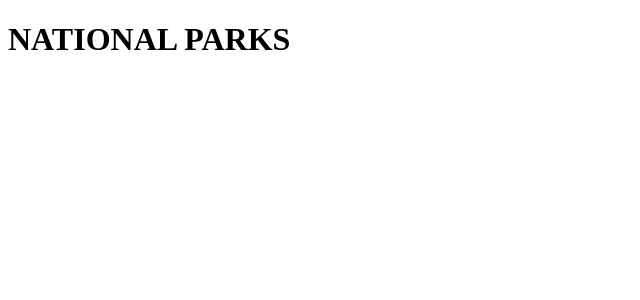
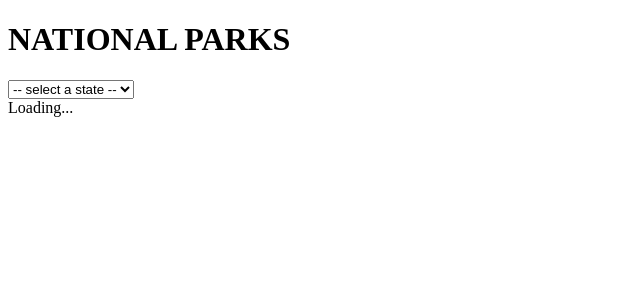
Before and after one commit to ryrysmiley/NationalParksProject, a React (Create React App) app: page / in a window 1280 px wide. Shown: the top 300 px of the page, without its empty margins (0-640 px from the left). Built offline with nearby package versions, Linux system fonts and the light colour scheme.

Commit message:
getting parks based on states

```diff
--- a/src/App.js
+++ b/src/App.js
@@ -1,7 +1,9 @@
+import { ParkList } from "./ParkList.js";
 function App() {
 	return (
 		<div>
 			<h1>NATIONAL PARKS</h1>
+			<ParkList />
 		</div>
 	);
 }
--- /dev/null
+++ b/src/ParkList.js
@@ -0,0 +1,75 @@
+import React, { useState, useEffect, useRef } from "react";
+import { stateCodes } from "./Util";
+export function ParkList() {
+	const [error, setError] = useState(null);
+	const [isLoading, setIsLoading] = useState(false);
+	const [items, setItems] = useState([]);
+	const [stateCode, setStateCode] = useState(undefined);
+	const stateList = useRef(null);
+
+	// Note: the empty deps array [] means
+	// this useEffect will run once
+	// similar to componentDidMount()
+	useEffect(() => {
+		if (stateCode) {
+			fetch(
+				`https://developer.nps.gov/api/v1/parks?stateCode=${stateCode}&limit=50&start=0&api_key=gRyYNgbX0OguVok1HtmebuRAJ9P5c320vsQhH1bD`
+			)
+				.then((res) => res.json())
+				.then(
+					(result) => {
+						setIsLoading(true);
+						setItems(result.data);
+					},
+					// Note: it's important to handle errors here
+					// instead of a catch() block so that we don't swallow
+					// exceptions from actual bugs in components.
+					(error) => {
+						setIsLoading(true);
+						setError(error);
+					}
+				);
+		}
+	}, [stateCode]);
+
+	function handleChange(event) {
+		setStateCode(stateList.value);
+		console.log(stateList.value);
+	}
+
+	return (
+		<div>
+			<select ref={stateList} onChange={handleChange}>
+				<option disabled selected value>
+					-- select a state --
+				</option>
+				{stateCodes.map((code) => (
+					<option value={code.stateCode}>{code.name}</option>
+				))}
+			</select>
+			{error && <div>Error: {error.message}</div>}
+			{!isLoading && <div>Loading...</div>}
+			<ul>
+				{items.map((item) => (
+					<li>{item.fullName}</li>
+				))}
+			</ul>
+		</div>
+	);
+
+	/*
+	if (error) {
+		return <div>Error: {error.message}</div>;
+	} else if (!isLoaded) {
+		return <div>Loading...</div>;
+	} else {
+		return (
+			<ul>
+				{items.map((item) => (
+					<li>{item.fullName}</li>
+				))}
+			</ul>
+		);
+	}
+	*/
+}
--- /dev/null
+++ b/src/Util.js
@@ -0,0 +1,52 @@
+export const stateCodes = [
+	{ name: "Alabama", stateCode: "AL" },
+	{ name: "Alaska", stateCode: "AK" },
+	{ name: "Arizona", stateCode: "AZ" },
+	{ name: "Arkansas", stateCode: "AR" },
+	{ name: "California", stateCode: "CA" },
+	{ name: "Colorado", stateCode: "CO" },
+	{ name: "Connecticut", stateCode: "CT" },
+	{ name: "Delaware", stateCode: "DE" },
+	{ name: "Florida", stateCode: "FL" },
+	{ name: "Georgia", stateCode: "GA" },
+	{ name: "Hawaii", stateCode: "HI" },
+	{ name: "Idaho", stateCode: "ID" },
+	{ name: "Illinois", stateCode: "IL" },
+	{ name: "Indiana", stateCode: "IN" },
+	{ name: "Iowa", stateCode: "IA" },
+	{ name: "Kansas", stateCode: "KS" },
+	{ name: "Kentucky", stateCode: "KY" },
+	{ name: "Louisiana", stateCode: "LA" },
+	{ name: "Maine", stateCode: "ME" },
+	{ name: "Maryland", stateCode: "MD" },
+	{ name: "Massachusetts", stateCode: "MA" },
+	{ name: "Michigan", stateCode: "MI" },
+	{ name: "Minnesota", stateCode: "MN" },
+	{ name: "Mississippi", stateCode: "MS" },
+	{ name: "Missouri", stateCode: "MO" },
+	{ name: "Montana", stateCode: "MT" },
+	{ name: "Nebraska", stateCode: "NE" },
+	{ name: "Nevada", stateCode: "NV" },
+	{ name: "New Hampshire", stateCode: "NH" },
+	{ name: "New Jersey", stateCode: "NJ" },
+	{ name: "New Mexico", stateCode: "NM" },
+	{ name: "New York", stateCode: "NY" },
+	{ name: "North Carolina", stateCode: "NC" },
+	{ name: "North Dakota", stateCode: "ND" },
+	{ name: "Ohio", stateCode: "OH" },
+	{ name: "Oklahoma", stateCode: "OK" },
+	{ name: "Oregon", stateCode: "OR" },
+	{ name: "Pennsylvania", stateCode: "PA" },
+	{ name: "Rhode Island", stateCode: "RI" },
+	{ name: "South Carolina", stateCode: "SC" },
+	{ name: "South Dakota", stateCode: "SD" },
+	{ name: "Tennessee", stateCode: "TN" },
+	{ name: "Texas", stateCode: "TX" },
+	{ name: "Utah", stateCode: "UT" },
+	{ name: "Vermont", stateCode: "VT" },
+	{ name: "Virginia", stateCode: "VA" },
+	{ name: "Washington", stateCode: "WA" },
+	{ name: "West Virginia", stateCode: "WV" },
+	{ name: "Wisconsin", stateCode: "WI" },
+	{ name: "Wyoming", stateCode: "WY" },
+];
```
